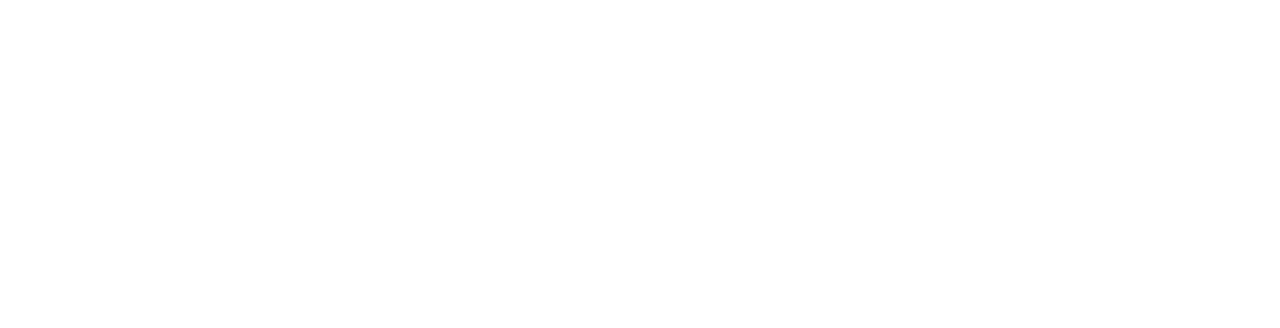
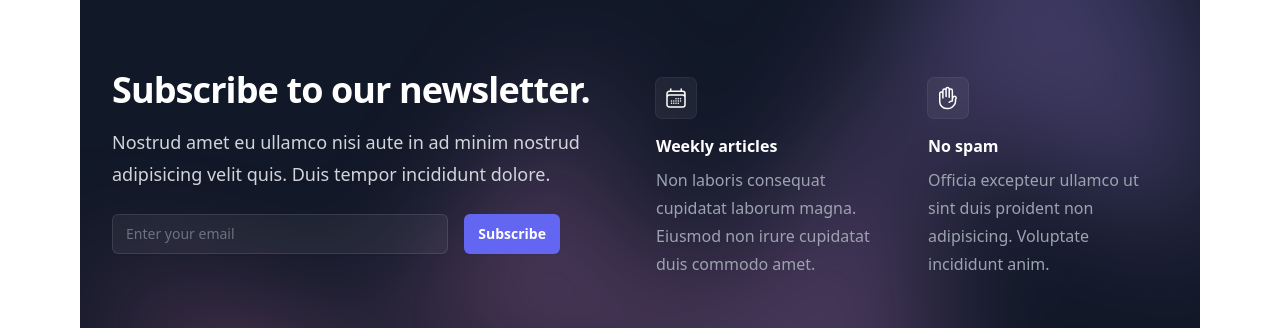
Before and after one commit to mehrabhossain1/ass-12-client, a React (Vite) app: page / in a window 1280 px wide. Shown: the part 1570-1898 px from the top of the page. Before the commit the page ends 1508 px from the top, so only its background shows below. Built offline with nearby package versions, Linux system fonts and the light colour scheme; no server answers.

Commit message:
newsletter section

```diff
--- a/package.json
+++ b/package.json
@@ -10,7 +10,9 @@
     "preview": "vite preview"
   },
   "dependencies": {
+    "@heroicons/react": "^2.0.18",
     "@tailwindcss/aspect-ratio": "^0.4.2",
+    "@tailwindcss/forms": "^0.5.4",
     "@tanstack/react-query": "^4.32.0",
     "firebase": "^10.1.0",
     "localforage": "^1.10.0",
--- a/src/pages/Home/Home/Home.jsx
+++ b/src/pages/Home/Home/Home.jsx
@@ -1,5 +1,6 @@
 import Container from "../../Shared/Container/Container";
 import Banner from "../Banner/Banner";
+import Newsletter from "../Newsletter/Newsletter";
 import PopularClasses from "../PopularClasses/PopularClasses";
 import PopularInstructors from "../PopularInstructors/PopularInstructors";
 
@@ -10,6 +11,7 @@
         <Banner></Banner>
         <PopularClasses></PopularClasses>
         <PopularInstructors></PopularInstructors>
+        <Newsletter></Newsletter>
       </Container>
     </div>
   );
--- /dev/null
+++ b/src/pages/Home/Newsletter/Newsletter.jsx
@@ -0,0 +1,83 @@
+import { CalendarDaysIcon, HandRaisedIcon } from "@heroicons/react/24/outline";
+
+const Newsletter = () => {
+  return (
+    <div className='relative isolate overflow-hidden bg-gray-900 py-16 sm:py-24 lg:py-56 lg:my-20 rounded-md'>
+      <div className='mx-auto max-w-7xl px-6 lg:px-8'>
+        <div className='mx-auto grid max-w-2xl grid-cols-1 gap-x-8 gap-y-16 lg:max-w-none lg:grid-cols-2'>
+          <div className='max-w-xl lg:max-w-lg'>
+            <h2 className='text-3xl font-bold tracking-tight text-white sm:text-4xl'>
+              Subscribe to our newsletter.
+            </h2>
+            <p className='mt-4 text-lg leading-8 text-gray-300'>
+              Nostrud amet eu ullamco nisi aute in ad minim nostrud adipisicing
+              velit quis. Duis tempor incididunt dolore.
+            </p>
+            <div className='mt-6 flex max-w-md gap-x-4'>
+              <label htmlFor='email-address' className='sr-only'>
+                Email address
+              </label>
+              <input
+                id='email-address'
+                name='email'
+                type='email'
+                autoComplete='email'
+                required
+                className='min-w-0 flex-auto rounded-md border-0 bg-white/5 px-3.5 py-2 text-white shadow-sm ring-1 ring-inset ring-white/10 focus:ring-2 focus:ring-inset focus:ring-indigo-500 sm:text-sm sm:leading-6'
+                placeholder='Enter your email'
+              />
+              <button
+                type='submit'
+                className='flex-none rounded-md bg-indigo-500 px-3.5 py-2.5 text-sm font-semibold text-white shadow-sm hover:bg-indigo-400 focus-visible:outline focus-visible:outline-2 focus-visible:outline-offset-2 focus-visible:outline-indigo-500'
+              >
+                Subscribe
+              </button>
+            </div>
+          </div>
+          <dl className='grid grid-cols-1 gap-x-8 gap-y-10 sm:grid-cols-2 lg:pt-2'>
+            <div className='flex flex-col items-start'>
+              <div className='rounded-md bg-white/5 p-2 ring-1 ring-white/10'>
+                <CalendarDaysIcon
+                  className='h-6 w-6 text-white'
+                  aria-hidden='true'
+                />
+              </div>
+              <dt className='mt-4 font-semibold text-white'>Weekly articles</dt>
+              <dd className='mt-2 leading-7 text-gray-400'>
+                Non laboris consequat cupidatat laborum magna. Eiusmod non irure
+                cupidatat duis commodo amet.
+              </dd>
+            </div>
+            <div className='flex flex-col items-start'>
+              <div className='rounded-md bg-white/5 p-2 ring-1 ring-white/10'>
+                <HandRaisedIcon
+                  className='h-6 w-6 text-white'
+                  aria-hidden='true'
+                />
+              </div>
+              <dt className='mt-4 font-semibold text-white'>No spam</dt>
+              <dd className='mt-2 leading-7 text-gray-400'>
+                Officia excepteur ullamco ut sint duis proident non adipisicing.
+                Voluptate incididunt anim.
+              </dd>
+            </div>
+          </dl>
+        </div>
+      </div>
+      <div
+        className='absolute left-1/2 top-0 -z-10 -translate-x-1/2 blur-3xl xl:-top-6'
+        aria-hidden='true'
+      >
+        <div
+          className='aspect-[1155/678] w-[72.1875rem] bg-gradient-to-tr from-[#ff80b5] to-[#9089fc] opacity-30'
+          style={{
+            clipPath:
+              "polygon(74.1% 44.1%, 100% 61.6%, 97.5% 26.9%, 85.5% 0.1%, 80.7% 2%, 72.5% 32.5%, 60.2% 62.4%, 52.4% 68.1%, 47.5% 58.3%, 45.2% 34.5%, 27.5% 76.7%, 0.1% 64.9%, 17.9% 100%, 27.6% 76.8%, 76.1% 97.7%, 74.1% 44.1%)",
+          }}
+        />
+      </div>
+    </div>
+  );
+};
+
+export default Newsletter;
--- a/src/pages/Home/PopularClasses/PopularClasses.jsx
+++ b/src/pages/Home/PopularClasses/PopularClasses.jsx
@@ -29,7 +29,7 @@
                 </div>
                 <h3 className='mt-4 text-sm text-gray-700'>{classes.name}</h3>
                 <p className='mt-1 text-lg font-bold text-gray-900'>
-                  {classes.price}
+                  ${classes.price}
                 </p>
                 <p className='mt-1 text-lg font-medium text-gray-900'>
                   {classes.students} Students here.
--- a/tailwind.config.js
+++ b/tailwind.config.js
@@ -4,5 +4,9 @@
   theme: {
     extend: {},
   },
-  plugins: [require("daisyui"),require('@tailwindcss/aspect-ratio'),],
+  plugins: [
+    require("daisyui"),
+    require("@tailwindcss/aspect-ratio"),
+    require("@tailwindcss/forms"),
+  ],
 };
```
Also changed, not shown: 1 other file (tests, documents, lock files or other folders).
